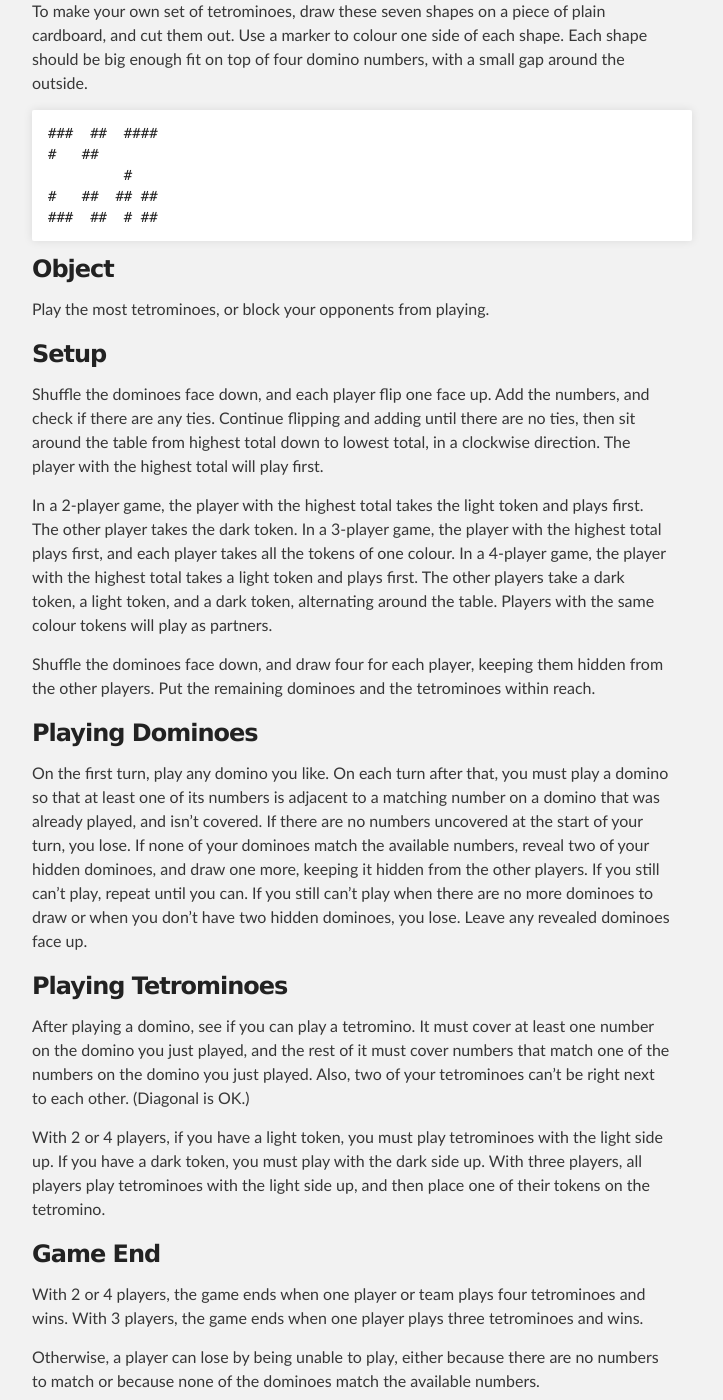
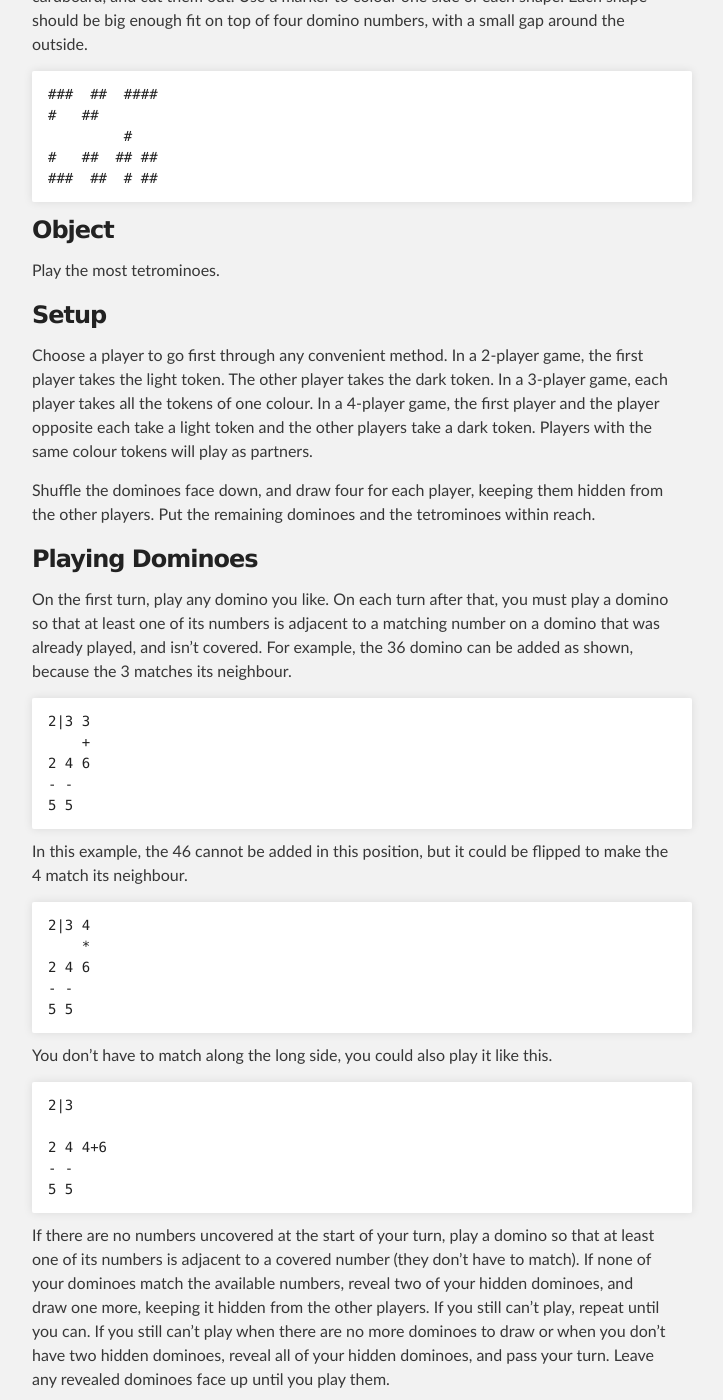
Before and after one commit to donkirkby/donimoes, a Jekyll site: the page built from docs/new_rules.md, in a window 1280 px wide and 1400 px high, scrolled down 679 px. Shown: the whole window, without its empty margins (288-1011 px from the left). Built offline with Jekyll 4.4.1, drawn with Linux system fonts in a browser that asks for light colours; some of the changed text lies outside the part shown.

Commit message:
Simplify the rules for #16: Tetradominoes.

```diff
--- a/docs/new_rules.md
+++ b/docs/new_rules.md
@@ -9,13 +9,12 @@
 The game of life, the universe, and everything, for 2, 3, or 4 players.
 
 ### Equipment
-* a set of double-six dominoes
-* for 3 players, a set of 3 tokens in each of 3 colours
-* for 2 or 4 players, a set of 2 or 4 tokens, half light and half dark
+* a set of dominoes from double blank to double six
+* a set of tokens (small chips or cubes that are small enough to fit on top of a
+    domino) - 2 players need 1 light token and 1 dark token, 3 players need 3
+    tokens in each of 3 colours (9 in total), and 4 players need 2 light tokens
+    and 2 dark tokens
 * seven cardboard tetrominoes (white on one side, black on the other)
-
-The tokens are only needed when playing with three players, and they should be
-small enough to fit on top of a domino.
 
 To make your own set of tetrominoes, draw these seven shapes on a piece of
 plain cardboard, and cut them out. Use a marker to colour one side of each
@@ -29,22 +28,15 @@
     ###  ##  # ##
 
 ### Object
-Play the most tetrominoes, or block your opponents from playing.
+Play the most tetrominoes.
 
 ### Setup
-Shuffle the dominoes face down, and each player flip one face up. Add the
-numbers, and check if there are any ties. Continue flipping and adding until
-there are no ties, then sit around the table from highest total down to lowest
-total, in a clockwise direction. The player with the highest total will play
-first.
-
-In a 2-player game, the player with the highest total takes the light token and
-plays first. The other player takes the dark token. In a 3-player game, the
-player with the highest total plays first, and each player takes all the tokens
-of one colour. In a 4-player game, the player with the highest total takes a
-light token and plays first. The other players take a dark token, a light token,
-and a dark token, alternating around the table. Players with the same colour
-tokens will play as partners.
+Choose a player to go first through any convenient method. In a 2-player game,
+the first player takes the light token. The other player takes the dark token.
+In a 3-player game, each player takes all the tokens of one colour. In a
+4-player game, the first player and the player opposite each take a light token
+and the other players take a dark token. Players with the same colour tokens
+will play as partners.
 
 Shuffle the dominoes face down, and draw four for each player, keeping them
 hidden from the other players. Put the remaining dominoes and the tetrominoes
@@ -53,40 +45,78 @@
 ### Playing Dominoes
 On the first turn, play any domino you like. On each turn after that, you must
 play a domino so that at least one of its numbers is adjacent to a matching
-number on a domino that was already played, and isn't covered. If there are no
-numbers uncovered at the start of your turn, you lose. If none of your dominoes
-match the available numbers, reveal two of your hidden dominoes, and draw one
-more, keeping it hidden from the other players. If you still can't play, repeat
-until you can. If you still can't play when there are no more dominoes to draw
-or when you don't have two hidden dominoes, you lose. Leave any revealed
-dominoes face up.
+number on a domino that was already played, and isn't covered. For example,
+the 36 domino can be added as shown, because the 3 matches its neighbour.
+
+    2|3 3
+        +
+    2 4 6
+    - -
+    5 5
+
+In this example, the 46 cannot be added in this position, but it could be
+flipped to make the 4 match its neighbour.
+
+    2|3 4
+        *
+    2 4 6
+    - -
+    5 5
+
+You don't have to match along the long side, you could also play it like this.
+
+    2|3
+
+    2 4 4+6
+    - -
+    5 5
+
+If there are no numbers uncovered at the start of your turn, play a domino so
+that at least one of its numbers is adjacent to a covered number (they don't
+have to match). If none of your dominoes match the available numbers, reveal two
+of your hidden dominoes, and draw one more, keeping it hidden from the other
+players. If you still can't play, repeat until you can. If you still can't play
+when there are no more dominoes to draw or when you don't have two hidden
+dominoes, reveal all of your hidden dominoes, and pass your turn. Leave any
+revealed dominoes face up until you play them.
+
+If you have fewer than four dominoes, draw a domino and keep it hidden from the
+other players.
 
 ### Playing Tetrominoes
-After playing a domino, see if you can play a tetromino. It must cover at least
-one number on the domino you just played, and the rest of it must cover numbers
-that match one of the numbers on the domino you just played. Also, two of your
-tetrominoes can't be right next to each other. (Diagonal is OK.)
+After playing a domino, see if you can play a tetromino. It must cover one or
+both numbers on the domino you just played, it can't hang off the edge of the
+dominoes, and it can't cover any numbers different from the ones on the domino
+you just played. Also, two tetrominoes of the same colour can't be right next to
+each other. (Diagonal is allowed.)
+
+For example, if you just played the 46 domino, you could play an L-shaped
+tetromino on the 4, 4, 4, and 6 numbers.
+
+    2|4
+
+      4 4+6
+      -
+      5
 
 With 2 or 4 players, if you have a light token, you must play tetrominoes with
 the light side up. If you have a dark token, you must play with the dark side
 up. With three players, all players play tetrominoes with the light side up, and
 then place one of their tokens on the tetromino.
 
+With 4 players, after a tetromino is played, the two opposing players can each
+take a domino from their hand, and give it to their partner. This is useful if
+you have two dominoes that will work well together. However, you can't tell your
+partner how to play it.
+
 ### Game End
 With 2 or 4 players, the game ends when one player or team plays four
 tetrominoes and wins. With 3 players, the game ends when one player plays three
 tetrominoes and wins.
 
-Otherwise, a player can lose by being unable to play, either because there are
-no numbers to match or because none of the dominoes match the available numbers.
-
-With 3 players, a player who leaves no numbers uncovered wins the game. If a
-player doesn't have any matching numbers and can't draw any, they are eliminated
-and the other two players continue without them.
-
 ### Variant
 Tournament play is a series of games until one player wins seven points. One
-point for each tetromino, plus a bonus point if your opponent is unable to play.
+point for each tetromino.
 
 
 ## The Adding Puzzle's Goal ##
```
